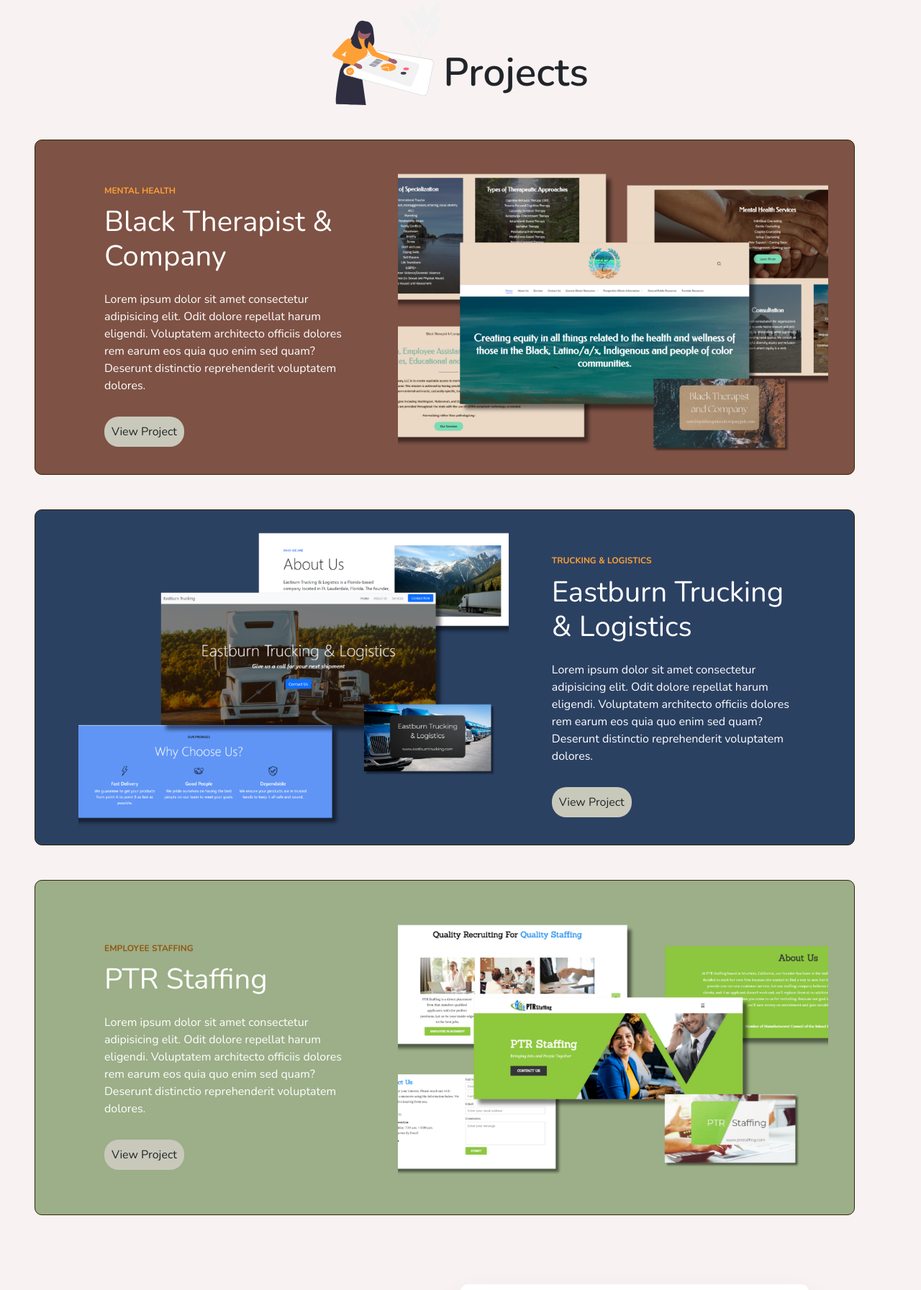
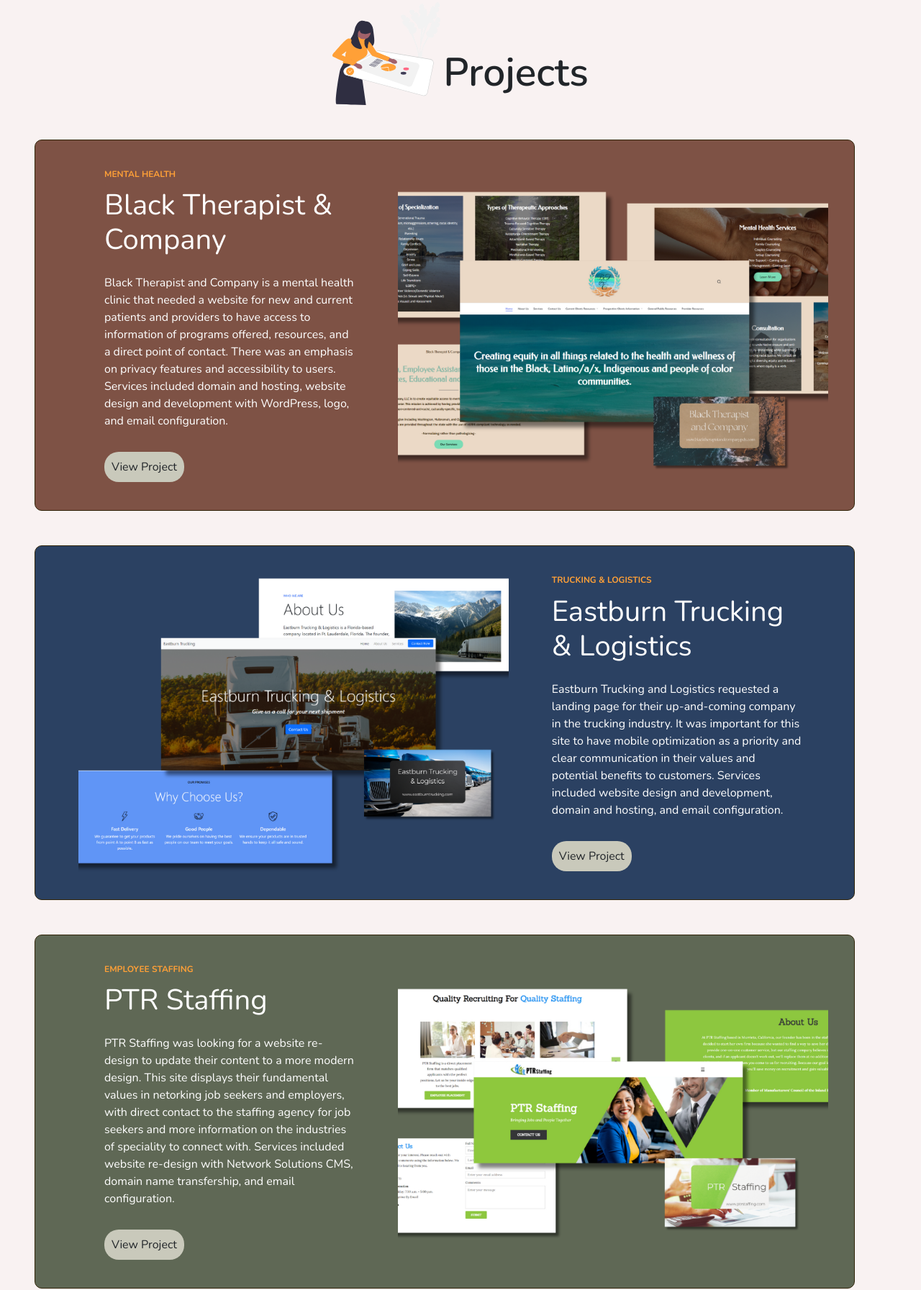
Before and after one commit to tam-114/Taystan, a plain HTML site: page index.html in a window 1280 px wide. Shown: the part 1063-2856 px from the top of the page at 72% size. Drawn offline with nearby package versions, Linux system fonts and the light colour scheme.

Commit message:
text added to projects

```diff
--- a/css/styles.css
+++ b/css/styles.css
@@ -570,12 +570,12 @@
 /* PTR Staffing */
 .projects-card3 {
     border-radius: 10px;
-    border: 1px solid #9CAF88;
-    background-color: #9CAF88;
+    border: 1px solid #5f6855;
+    background-color: #5f6855;
 }
 
 .card-bg-color3 {
-    background-color:#9CAF88;
+    background-color:#5f6855;
 }
 
 .card-bg-color-text {
--- a/index.html
+++ b/index.html
@@ -146,15 +146,15 @@
     </div> -->
 
     <div class="container row-cols-1 row-cols-lg-2 row justify-cotent-center align-items-center projects-card pt-3 mt-5 ms-md-4 ms-lg-5 ps-md-5 card-bg-color" style="margin-left: 2px;">
-        <div class="col-12 col-lg-5 pe-md-5 ps-lg-5 pb-4 pt-4 card-bg-color">
+        <div class="col-12 col-lg-5 pe-md-5 ps-lg-5 pb-5 pt-4 card-bg-color">
             <h1 class="contact-subtitle card-bg-color">Mental Health</h1>
             <h1 class="pt-1 pb-3 card-bg-color card-bg-color-text">Black Therapist & Company</h1>
-            <p class="card-bg-color card-bg-color-text">Lorem ipsum dolor sit amet consectetur adipisicing elit. Odit dolore repellat harum eligendi. Voluptatem architecto officiis dolores rem earum eos quia quo enim sed quam? Deserunt distinctio reprehenderit voluptatem dolores.</p>
+            <p class="card-bg-color card-bg-color-text">Black Therapist and Company is a mental health clinic that needed a website for new and current patients and providers to have access to information of programs offered, resources, and a direct point of contact. There was an emphasis on privacy features and accessibility to users. Services included domain and hosting, website design and development with WordPress, logo, and email configuration.</p>
             <br>
             <a href="https://blacktherapistandcompanypdx.com/" role="button" class="btn-project" target="_blank">View Project</a>
         </div>
         <div class="col-12 col-lg-7 card-bg-color">
-            <img src="images/btc-projects-img.png" alt="" class="img-fluid project-card-img card-bg-color">
+            <img src="images/btc-projects-img.png" alt="" class="img-fluid project-card-img card-bg-color" draggable="false">
         </div>
     </div>
 
@@ -173,15 +173,15 @@
     </div> -->
 
     <div class="container row-cols-1 row-cols-lg-2 row justify-cotent-center align-items-center projects-card pt-3 mt-5 ms-md-4 ms-lg-5 ps-md-5 card-bg-color2" style="margin-left: 2px;">
-        <div class="col-12 order-lg-1 col-lg-5 pe-md-5 ps-lg-5 pb-4 pt-4 card-bg-color2">
+        <div class="col-12 order-lg-1 col-lg-5 pe-md-5 ps-lg-5 pb-5 pt-4 card-bg-color2">
             <h1 class="contact-subtitle card-bg-color2">TRUCKING & LOGISTICS</h1>
             <h1 class="pt-1 pb-3 card-bg-color2 card-bg-color-text">Eastburn Trucking & Logistics</h1>
-            <p class="card-bg-color2 card-bg-color-text">Lorem ipsum dolor sit amet consectetur adipisicing elit. Odit dolore repellat harum eligendi. Voluptatem architecto officiis dolores rem earum eos quia quo enim sed quam? Deserunt distinctio reprehenderit voluptatem dolores.</p>
+            <p class="card-bg-color2 card-bg-color-text">Eastburn Trucking and Logistics requested a landing page for their up-and-coming company in the trucking industry. It was important for this site to have mobile optimization as a priority and clear communication in their values and potential benefits to customers. Services included website design and development, domain and hosting, and email configuration.</p>
             <br>
             <a href="https://eastburntrucking.com/" role="button" class="btn-project" target="_blank">View Project</a>
         </div>
         <div class="col-12 order-lg-0 col-lg-7 card-bg-color2">
-            <img src="images/ebtl-projects-img.png" alt="" class="img-fluid project-card-img card-bg-color2">
+            <img src="images/ebtl-projects-img.png" alt="" class="img-fluid project-card-img card-bg-color2" draggable="false">
         </div>
     </div>
     <!-- Projects: Row 3 -->
@@ -202,15 +202,15 @@
     </div> -->
 
     <div class="container row-cols-1 row-cols-lg-2 row justify-cotent-center align-items-center projects-card pt-3 mt-5 ms-md-4 ms-lg-5 ps-md-5 card-bg-color3" style="margin-left: 2px;">
-        <div class="col-12 col-lg-5 pe-md-5 ps-lg-5 pb-4 pt-4 card-bg-color3">
-            <h1 class="contact-subtitle card-bg-color3" style="color: #935511!important;">EMPLOYEE STAFFING</h1>
+        <div class="col-12 col-lg-5 pe-md-5 ps-lg-5 pb-5 pt-4 card-bg-color3">
+            <h1 class="contact-subtitle card-bg-color3">EMPLOYEE STAFFING</h1>
             <h1 class="pt-1 pb-3 card-bg-color3 card-bg-color-text">PTR Staffing</h1>
-            <p class="card-bg-color3 card-bg-color-text">Lorem ipsum dolor sit amet consectetur adipisicing elit. Odit dolore repellat harum eligendi. Voluptatem architecto officiis dolores rem earum eos quia quo enim sed quam? Deserunt distinctio reprehenderit voluptatem dolores.</p>
+            <p class="card-bg-color3 card-bg-color-text">PTR Staffing was looking for a website re-design to update their content to a more modern design. This site displays their fundamental values in netorking job seekers and employers, with direct contact to the staffing agency for job seekers and more information on the industries of speciality to connect with. Services included website re-design with Network Solutions CMS, domain name transfership, and email configuration.</p>
             <br>
             <a href="https://ptrstaffing.com/" role="button" class="btn-project" target="_blank">View Project</a>
         </div>
         <div class="col-12 col-lg-7 card-bg-color3">
-            <img src="images/ptr-projects-img.png" alt="" class="img-fluid project-card-img card-bg-color3">
+            <img src="images/ptr-projects-img.png" alt="" class="img-fluid project-card-img card-bg-color3" draggable="false">
         </div>
     </div>
 </section>
```
